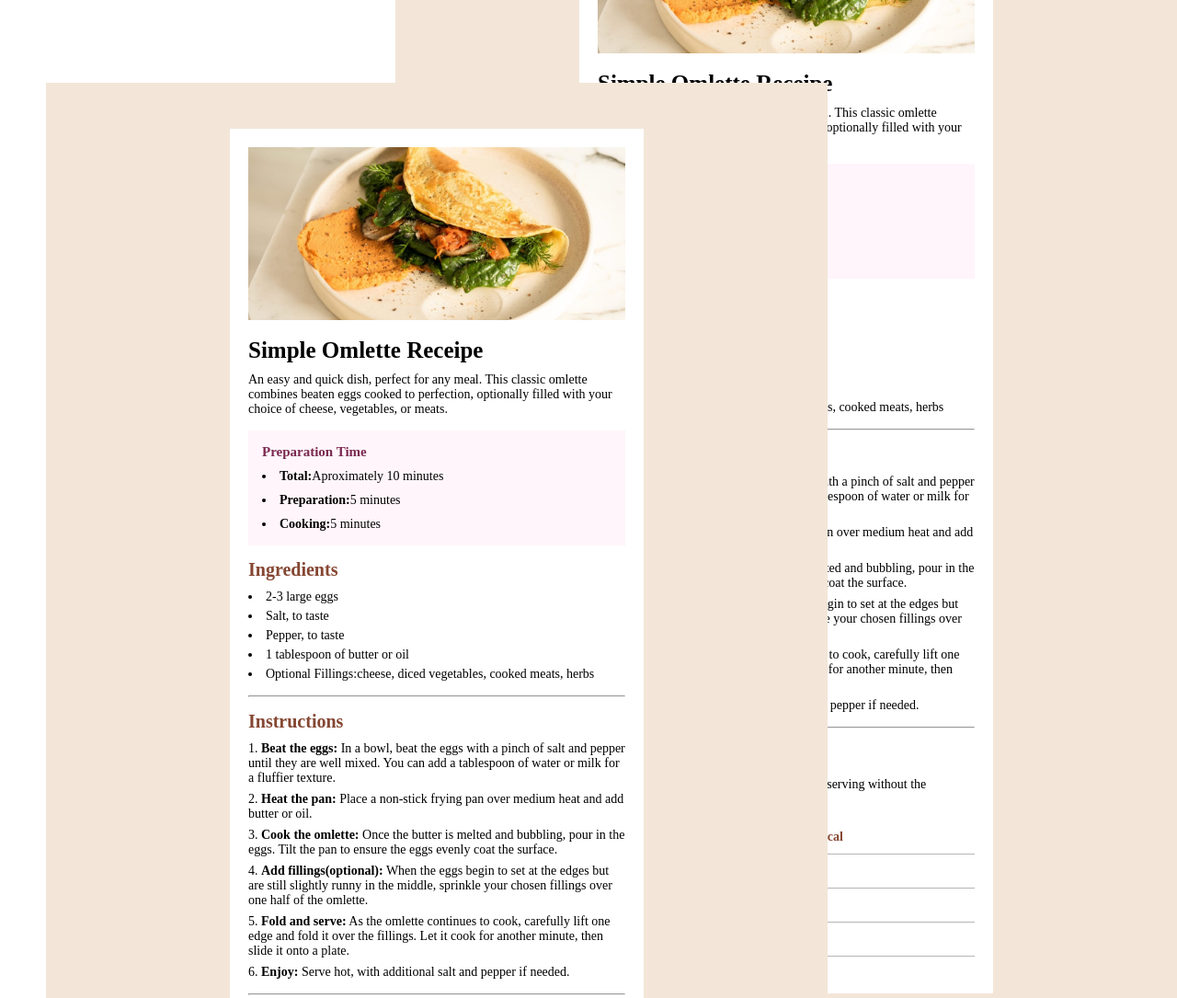
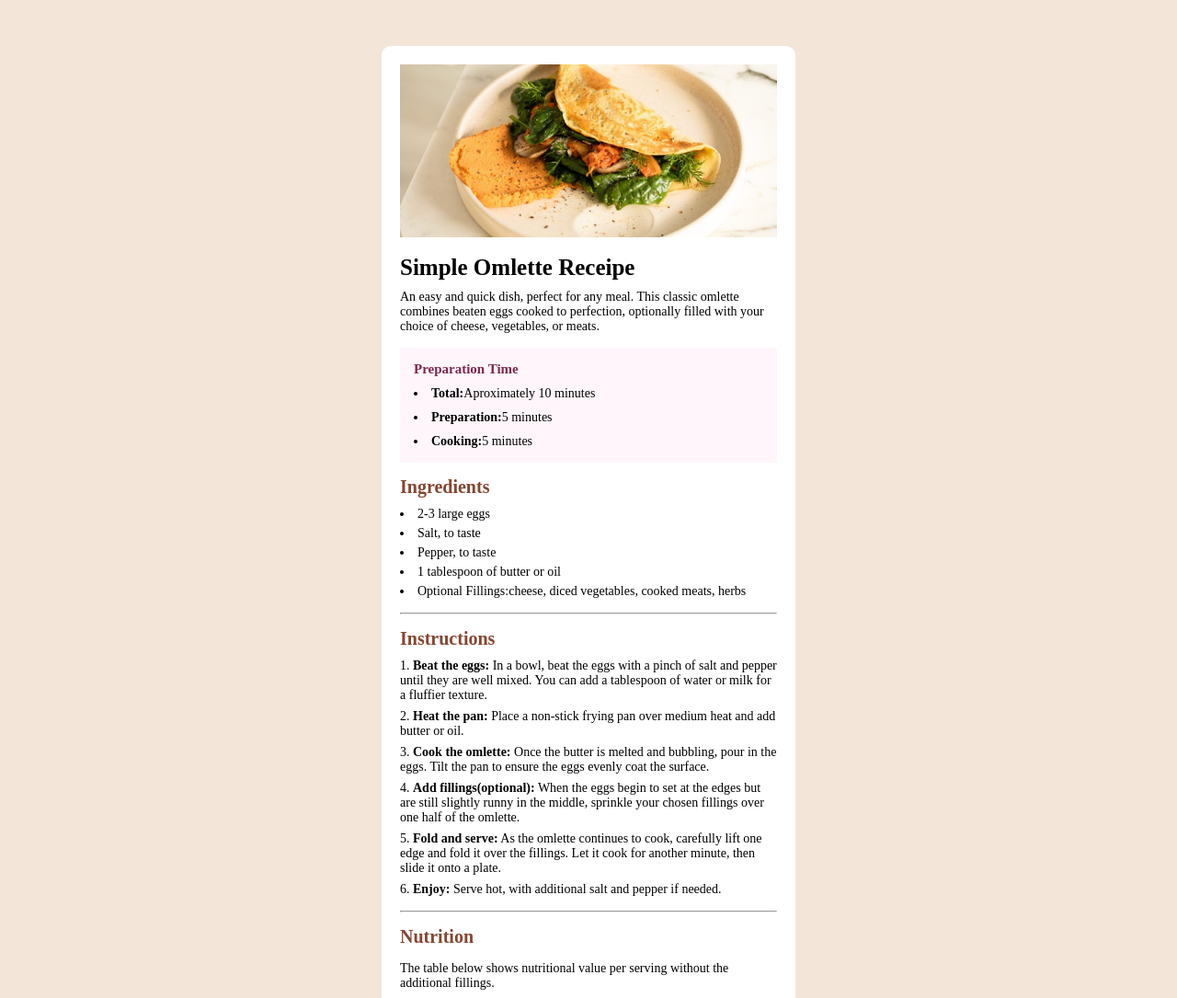
Before and after one commit to hectorelcapitan/frontendmentor, a plain HTML site: page receipe_page/index.html in a window 1280 px wide. Shown: the top 1085 px of the page at 92% size. Drawn offline with Linux system fonts and the light colour scheme.

Commit message:
Add files via upload

```diff
--- a/receipe_page/css/style.css
+++ b/receipe_page/css/style.css
@@ -8,35 +8,31 @@
 }
 
 body {
-    position:relative;
+
     height:100vh;
     width:100%;
-}
-
-.rec1 {
-    position:absolute;
-    right:0px;
-    top:-200px;
-    z-index:1;
+    margin:0px;
+    padding:0px;
 }
 
 .rec2 {
-    position:absolute;
-    left:50px;
-    top:90px;
-    z-index:2;
+    margin:0 auto;
 }
 
 .receipe {
+    width:100%;
     background-color:#f3e6d8;
-    padding:50px 200px;
-    display:inline-block;
+    padding:50px;
+
+
 }
 
 .receipe .receipe-wrapper {
     width:450px;
     padding:20px;
     background-color:white;
+    margin:0 auto;
+    border-radius:10px;
 }
 
 .receipe .receipe-wrapper img {
--- a/receipe_page/index.html
+++ b/receipe_page/index.html
@@ -7,70 +7,6 @@
         <link rel="stylesheet" href="css/style.css">
     </head>
     <body>
-
-
-            <div class="receipe rec1">
-                <div class="receipe-wrapper">
-                <img src="images/image-omelette.jpeg" alt="Omlette">
-                <div class="intro">
-                    <h1>Simple Omlette Receipe</h1>
-                    <p>An easy and quick dish, perfect for any meal. This classic omlette combines beaten eggs cooked to perfection, optionally filled with your choice of cheese, vegetables, or meats.</p>
-                </div>
-                <div class="preg-time">
-                    <h3>Preparation Time</h3>
-                    <ul>
-                        <li><b>Total:</b>Aproximately 10 minutes</li>
-                        <li><b>Preparation:</b>5 minutes</li>
-                        <li><b>Cooking:</b>5 minutes</li>
-                    </ul>
-                </div>
-                <div class="ingredients">
-                    <h2>Ingredients</h2>
-                    <ul>
-                        <li>2-3 large eggs</li>
-                        <li>Salt, to taste</li>
-                        <li>Pepper, to taste</li>
-                        <li>1 tablespoon of butter or oil</li>
-                        <li>Optional Fillings:cheese, diced vegetables, cooked meats, herbs</li>
-                    </ul>
-                    <hr>
-                </div>
-                <div class="instructions">
-                    <h2>Instructions</h2>
-                    <ol>
-                        <li><b>Beat the eggs:</b> In a bowl, beat the eggs with a pinch of salt and pepper until they are well mixed. You can add a tablespoon of water or milk for a fluffier texture.</li>
-                        <li><b>Heat the pan:</b> Place a non-stick frying pan over medium heat and add butter or oil.</li>
-                        <li><b>Cook the omlette:</b> Once the butter is melted and bubbling, pour in the eggs. Tilt the pan to ensure the eggs evenly coat the surface.</li>
-                        <li><b>Add fillings(optional):</b> When the eggs begin to set at the edges but are still slightly runny in the middle, sprinkle your chosen fillings over one half of the omlette.</li>
-                        <li><b>Fold and serve:</b> As the omlette continues to cook, carefully lift one edge and fold it over the fillings. Let it cook for another minute, then slide it onto a plate.</li>
-                        <li><b>Enjoy:</b> Serve hot, with additional salt and pepper if needed.</li>
-                    </ol>
-                    <hr>
-                </div>
-                <div class="nutrition">
-                    <h2>Nutrition</h2>
-                    <p>The table below shows nutritional value per serving without the additional fillings.</p>
-                    <table>
-                        <tr>
-                            <td>Calories</td>
-                            <td class="nutrition-numbers">227kcal</td>
-                        </tr>
-                        <tr>
-                            <td>Carbs</td>
-                            <td class="nutrition-numbers">0g</td>
-                        </tr>
-                        <tr>
-                            <td>Protein</td>
-                            <td class="nutrition-numbers">20g</td>
-                        </tr>
-                        <tr>
-                            <td>Fat</td>
-                            <td class="nutrition-numbers">22g</td>
-                        </tr>
-                    </table>
-                </div>
-            </div>
-            </div>
 
             <div class="receipe rec2">
                 <div class="receipe-wrapper">
```
